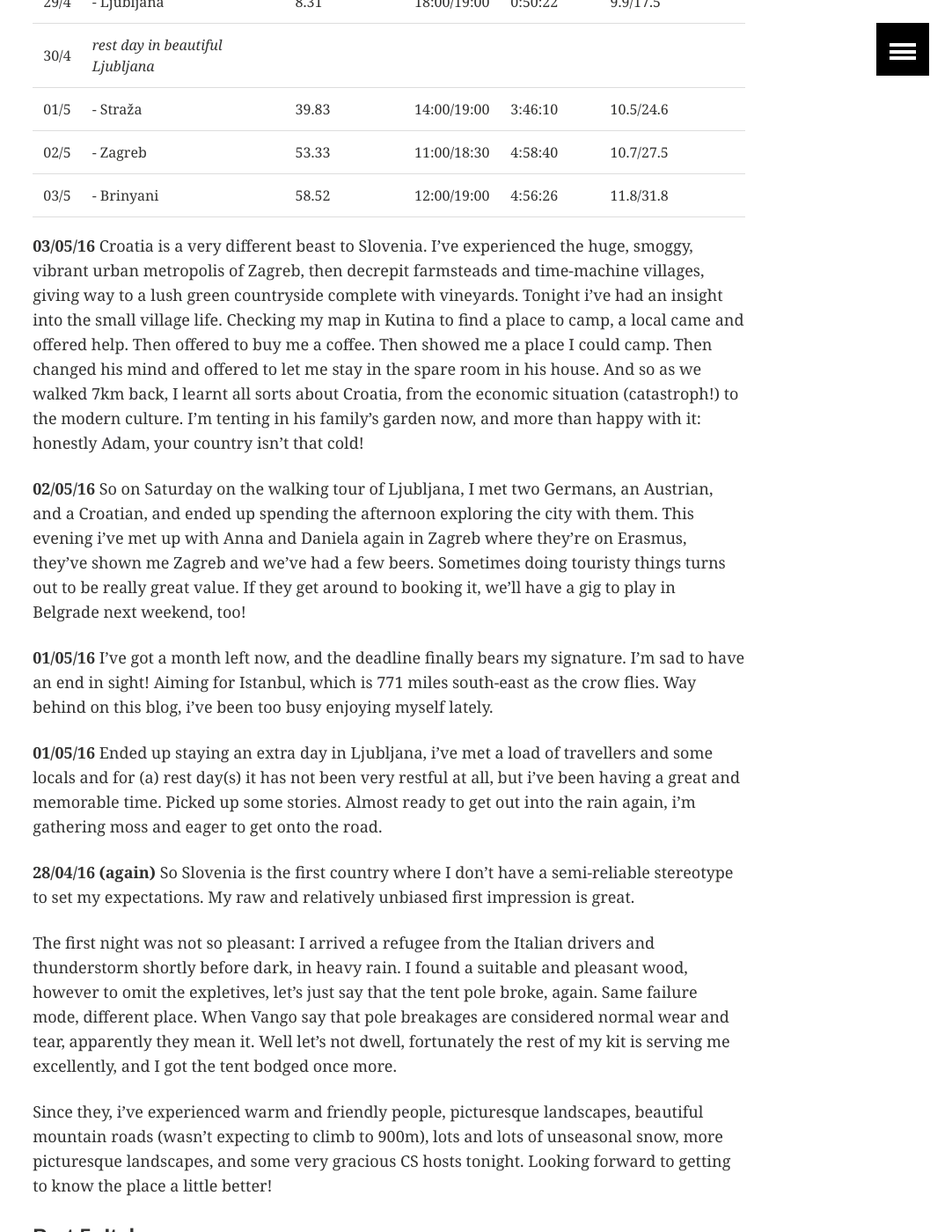
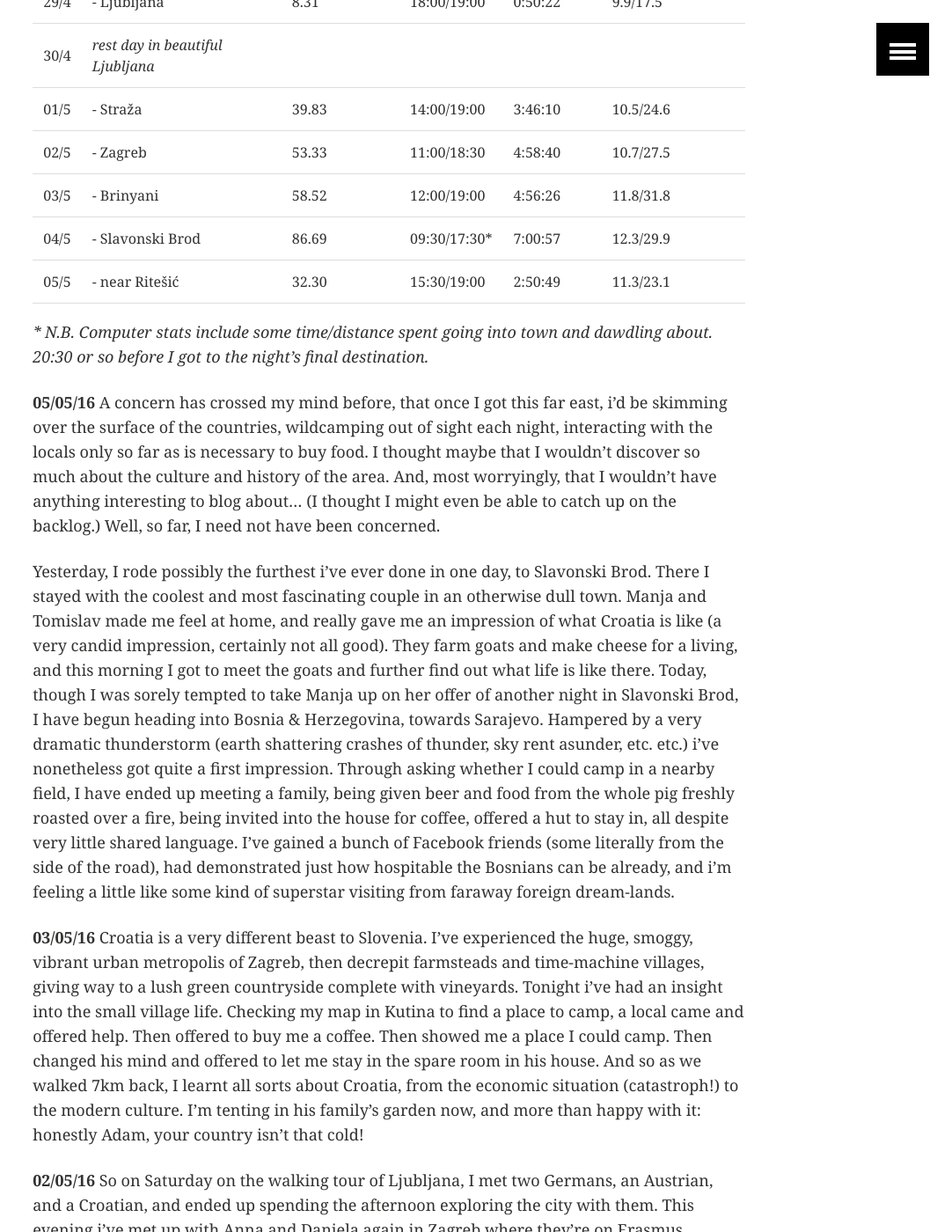
Before and after one commit to ArthurStart/git-blog, a Jekyll site: the page built from _posts/touring/2016-03-24-Quick-Update.md, in a window 1280 px wide and 1400 px high, scrolled down 601 px. Shown: the whole window at 88% size, without its empty margins (198-1280 px from the left). Built offline with Jekyll 4.4.1, drawn with Linux system fonts in a browser that asks for light colours; comment, search, counter and statistics services are not loaded; some of the changed text lies outside the part shown.

Commit message:
Update from Bosnia

```diff
--- a/_posts/touring/2016-03-24-Quick-Update.md
+++ b/_posts/touring/2016-03-24-Quick-Update.md
@@ -21,6 +21,15 @@ Days 36 to the present, on the road.
 | 01/5 | - Straža        | 39.83 | 14:00/19:00 | 3:46:10 | 10.5/24.6 |
 | 02/5 | - Zagreb        | 53.33 | 11:00/18:30 | 4:58:40 | 10.7/27.5 |
 | 03/5 | - Brinyani      | 58.52 | 12:00/19:00 | 4:56:26 | 11.8/31.8 |
+| 04/5 | - Slavonski Brod | 86.69 | 09:30/17:30* | 7:00:57 | 12.3/29.9 |
+| 05/5 | - near Ritešić  | 32.30 | 15:30/19:00 | 2:50:49 | 11.3/23.1 |
+
+*\* N.B. Computer stats include some time/distance spent going into town and dawdling about. 20:30 or so before I got to the night's final destination.*
+
+**05/05/16**
+A concern has crossed my mind before, that once I got this far east, i'd be skimming over the surface of the countries, wildcamping out of sight each night, interacting with the locals only so far as is necessary to buy food. I thought maybe that I wouldn't discover so much about the culture and history of the area. And, most worryingly, that I wouldn't have anything interesting to blog about... (I thought I might even be able to catch up on the backlog.) Well, so far, I need not have been concerned.
+
+Yesterday, I rode possibly the furthest i've ever done in one day, to Slavonski Brod. There I stayed with the coolest and most fascinating couple in an otherwise dull town. Manja and Tomislav made me feel at home, and really gave me an impression of what Croatia is like (a very candid impression, certainly not all good). They farm goats and make cheese for a living, and this morning I got to meet the goats and further find out what life is like there. Today, though I was sorely tempted to take Manja up on her offer of another night in Slavonski Brod, I have begun heading into Bosnia & Herzegovina, towards Sarajevo. Hampered by a very dramatic thunderstorm (earth shattering crashes of thunder, sky rent asunder, etc. etc.) i've nonetheless got quite a first impression. Through asking whether I could camp in a nearby field, I have ended up meeting a family, being given beer and food from the whole pig freshly roasted over a fire, being invited into the house for coffee, offered a hut to stay in, all despite very little shared language. I've gained a bunch of Facebook friends (some literally from the side of the road), had demonstrated just how hospitable the Bosnians can be already, and i'm feeling a little like some kind of superstar visiting from faraway foreign dream-lands.
 
 **03/05/16**
 Croatia is a very different beast to Slovenia. I've experienced the huge, smoggy, vibrant urban metropolis of Zagreb, then decrepit farmsteads and time-machine villages, giving way to a lush green countryside complete with vineyards. Tonight i've had an insight into the small village life. Checking my map in Kutina to find a place to camp, a local came and offered help. Then offered to buy me a coffee. Then showed me a place I could camp. Then changed his mind and offered to let me stay in the spare room in his house. And so as we walked 7km back, I learnt all sorts about Croatia, from the economic situation (catastroph!) to the modern culture. I'm tenting in his family's garden now, and more than happy with it: honestly Adam, your country isn't that cold!
@@ -51,7 +60,7 @@ Days 30-35 on the road.
 | 24/4 | - Padova        | 77.66 | 10:00/18:30 | 6:21:56 | 12.1/31.2 |
 | 25/4 | - Venice (Mestre) | 28.05 | 14:00/17:30 | 2:45:25 | 10.1/17.5 |
 | 26/4 | - near Eraclea  | 30.74 | 15:30/18:45 | 2:40:17 | 11.5/19.5 |
-| 27/4 | - near Rožna Dolina | 68.66 | 9:30/19:00 | 5:54:30 | 11.6/21.2 |
+| 27/4 | - near Rožna Dolina | 68.66 | 09:30/19:00 | 5:54:30 | 11.6/21.2 |
 
 **28/04/16**
 Been riding hard for a few days, not managed to update or upload this. My honest review of Italy will wait for another day, but i'll say now that of all the countries i've visited, Italy is the first where I can say that I wouldn't be disappointed never to return. This does a terrible disservice to the really wonderful people who hosted me, and some others I met along the way, and for them I am truly grateful. I'm also able to tuck Venice away as an experience that i'll never forget. All in all, certainly worth it. On a more positive note, my last day in which I dashed for the border was largely pleasant and smooth cycling, until Italy had a last laugh by throwing a little thunderstorm my way. Arrivederci Italy, perhaps.
@@ -122,7 +131,6 @@ Days 14-22 on the road. Blog post in the works.
 | 12/4 | - near Strasbourg      | 53.24 | 12:00/19:30 | 4:47:13 | 11.1/21.1 |
 | 13/4 | - near Neuf-Brisach    | 50**  | 09:30/20:15 | ??????? | ????/???? |
 | 14/4 | - Basel                | 37.14 | 09:00/15:00 | 3:36:42 | 10.2/20.1 |
-
 
 *\* The bike computer stopped recording a couple of times today. I'm not sure how much it missed, but the mileage is about right, so can't be too much.*
 
```
